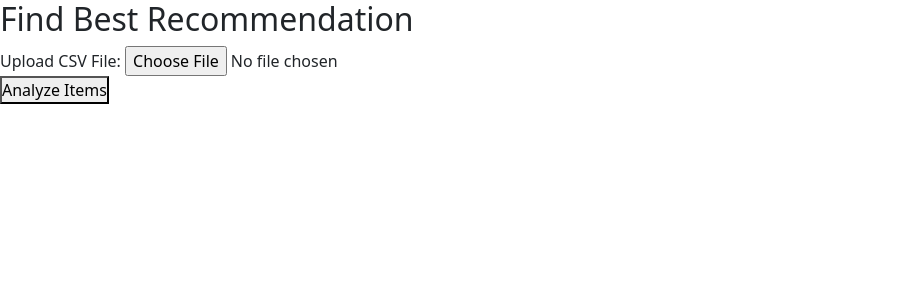
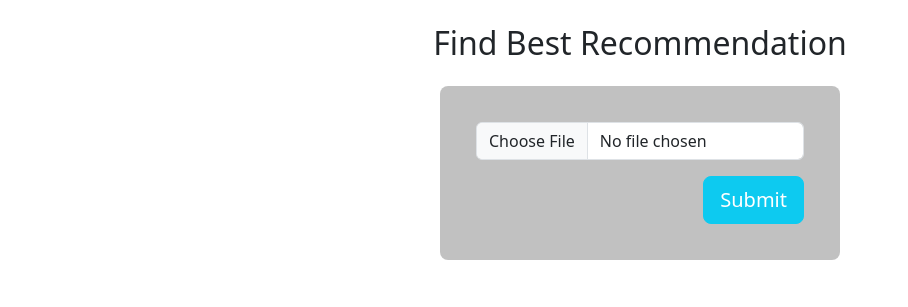
Before and after one commit to OhJiKang/Final-Project-Technology, a Flask app: page /finding_best_recommendation in a window 1280 px wide. Shown: the top 307 px of the page, without its empty margins (0-908 px from the left). Run offline with Flask 3, Linux system fonts and the light colour scheme.

Commit message:
recommended page

```diff
--- a/static/CSS/recommendation_page.css
+++ b/static/CSS/recommendation_page.css
@@ -1,3 +1,52 @@
 .available_choosing:hover {
-  cursor: pointer;
+    cursor: pointer;
 }
+
+#wrapper {
+    padding: 24px 0;
+}
+
+#analyze_file {
+    max-width: 400px;
+    margin: 24px auto;
+    padding: 36px;
+    border-radius: 8px;
+    background-color: rgba(100, 100, 100, 0.4);
+    backdrop-filter: blur(8px);
+}
+
+.available_choosing {
+    margin: 24px 0;
+}
+
+.item_container_choosing {
+    display: flex;
+    justify-content: center;
+    align-items: center;
+    gap: 16px;
+}
+
+.available_choosing {
+    color: white;
+    font-size: 16px;
+    font-weight: 500;
+    padding: 8px;
+    border-radius: 4px;
+}
+
+.available_cancel {
+    color: black;
+    background-color: rgb(255, 204, 0) !important;
+    font-size: 16px;
+    font-weight: 500;
+    padding: 8px;
+    border-radius: 4px;
+}
+
+.recommended_item_result {
+    color: white;
+    font-size: 16px;
+    font-weight: 500;
+    padding: 8px;
+    border-radius: 4px;
+}
--- a/static/JS/recommendation_page.js
+++ b/static/JS/recommendation_page.js
@@ -4,8 +4,8 @@ $(document).ready(() => {
     function clickAvailableBadge() {
         nameofItemsClicked.push($(this).text());
         $(this)
-      .removeClass("bg-primary available_choosing")
-      .addClass("bg-success available_cancel");
+            .removeClass("available_choosing")
+            .addClass("available_cancel");
     }
     function removeClikedBadge() {
         removedItems = $(this).text();
@@ -13,8 +13,8 @@ $(document).ready(() => {
             return value != nameofItemsClicked;
         });
         $(this)
-      .removeClass("bg-success available_cancel")
-      .addClass("bg-primary available_choosing");
+            .removeClass("available_cancel")
+            .addClass("available_choosing");
     }
 
     $(".find_recommended_items_btn").click(() => {
@@ -33,7 +33,7 @@ $(document).ready(() => {
                 if (!data.error) {
                     let htmls = "";
                     data.consequent.forEach((element, index) => {
-            htmls += `<span class="badge bg-primary" id=${index} style="margin-right:8px">${element}</span>`;
+                        htmls += `<span class="bg-success recommended_item_result" id=${index} style="margin-right:8px">${element}</span>`;
                     });
                     $(".item_recommended").html(htmls);
                 }
@@ -55,7 +55,7 @@ $(document).ready(() => {
                 let htmls = "";
                 if (!data.error) {
                     data.forEach((element, index) => {
-            htmls += `<span class="badge bg-primary available_choosing" id=${index} style="margin-right:8px">${element}</span>`;
+                        htmls += `<span class="bg-info available_choosing" id=${index}>${element}</span>`;
                     });
                     $(".item_container_choosing").html(htmls);
                     $("#recommendationForm").show();
--- a/templates/base.html
+++ b/templates/base.html
@@ -4,6 +4,8 @@
 <head>
     <meta charset="UTF-8" />
     <title>{% block title %} {% endblock %} - FlaskApp</title>
+    <script src="https://code.jquery.com/jquery-3.7.1.min.js"
+        integrity="sha256-/JqT3SQfawRcv/BIHPThkBvs0OEvtFFmqPF/lYI/Cxo=" crossorigin="anonymous"></script>
     <link rel="stylesheet" href="https://cdn.jsdelivr.net/npm/bootstrap@5.3.2/dist/css/bootstrap.min.css"
         integrity="sha384-T3c6CoIi6uLrA9TneNEoa7RxnatzjcDSCmG1MXxSR1GAsXEV/Dwwykc2MPK8M2HN" crossorigin="anonymous" />
     <link rel="stylesheet" href="../static/CSS/reset.css">
@@ -12,8 +14,6 @@
 <body>
     <div class="content">{% block content %} {% endblock %}</div>
 
-    <script src="https://code.jquery.com/jquery-3.7.1.min.js"
-        integrity="sha256-/JqT3SQfawRcv/BIHPThkBvs0OEvtFFmqPF/lYI/Cxo=" crossorigin="anonymous"></script>
 </body>
 
 </html>
--- a/templates/recommendation_page/index.html
+++ b/templates/recommendation_page/index.html
@@ -1,28 +1,34 @@
 {% extends 'base.html' %} {% block content %}
-<link
-  rel="stylesheet"
-  type="text/css"
-  href="{{ url_for('static', filename='CSS/recommendation_page.css') }}"
-/>
-<h2>Find Best Recommendation</h2>
+<link rel="stylesheet" type="text/css" href="{{ url_for('static', filename='CSS/recommendation_page.css') }}" />
+
+<div id="wrapper">
+    <div class="container">
+        <h2 class="text-center">Find Best Recommendation</h2>
         <div id="analyze_file">
-  <label for="file">Upload CSV File:</label>
-  <input type="file" id="fileupload" name="file" accept=".csv" required />
-  <br />
-  <button type="submit" class="submit_analyze">Analyze Items</button>
+            <div class="input-group mb-3">
+                <input type="file" id="fileupload" name="file" accept=".csv" required class="form-control">
+            </div>
+            <div class="d-flex justify-content-end">
+                <button class="submit_analyze btn btn-lg btn-info text-white" type="submit">Submit</button>
+            </div>
         </div>
         <div id="recommendationForm" style="display: none">
-  <label for="item">Item Available For Choosing:</label>
-  <div class="item_container_choosing" style="display: flex"></div>
-  <br />
-  <button type="submit" class="find_recommended_items_btn">
+            <div class="available_choosing">
+                <h5 for="item" class="text-center text-dark">Item Available For Choosing:</label>
+                <div class="item_container_choosing"></div>
+            </div>
+            <div class="d-flex justify-content-center mb-4">
+                <button type="submit" class="find_recommended_items_btn btn btn-lg btn-info text-white">
                     Find Recommendation
                 </button>
-  <label for="item">Item Recommended:</label>
-  <div class="item_recommended" style="display: flex"></div>
+            </div>
+            <h5 for="item" class="text-center text-dark">Item Recommended:</h5>
+            <div class="item_recommended d-flex justify-content-center"></div>
             <br />
         </div>
         <div id="result"></div>
+    </div>
+</div>
 
 <script src="{{url_for('static', filename='JS/recommendation_page.js')}}"></script>
 
```
Also changed, not shown: static/CSS/visualize_graph_1.css (+21 -0 lines), static/CSS/visualize_graph_2.css (+25 -4 lines), templates/get_unique_items/index.html (+10 -15 lines), templates/landing_page/index.html (+14 -12 lines), templates/visualize_graph_1/index.html (+25 -19 lines), templates/visualize_graph_2/index.html (+25 -19 lines). Lines whose indentation alone changed are shown as unchanged.
